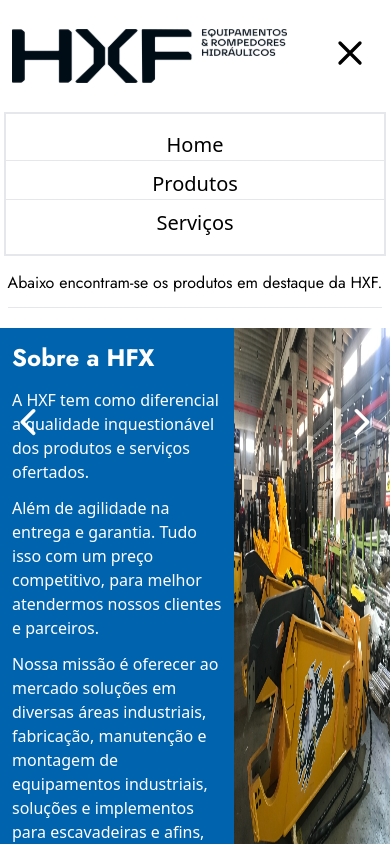
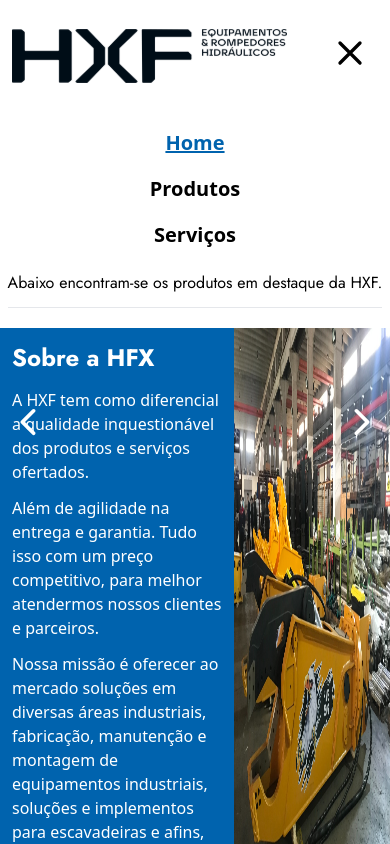
Before and after one commit to org-dev-dynasty/hfx-equipamentos-front, a React (Vite) app: page / in a window 390 px wide. Both pictures are taken after a click on the button 350 px from the left and 53 px from the top of the page. Shown: the top 844 px of the page. Built offline with nearby package versions, Linux system fonts and the light colour scheme.

Commit message:
adjusting styles, navbar tags and adding animations

```diff
--- a/src/app/components/Navbar/index.tsx
+++ b/src/app/components/Navbar/index.tsx
@@ -1,28 +1,41 @@
 import { Link } from "react-router-dom";
 import logo from "../../assets/logoPreta.svg"
-import { useState } from "react";
+import { useEffect, useState } from "react";
 
 export function Navbar({page} : {page: string}) {
     const [menuOpen, setMenuOpen] = useState(false);
+    const [scrollPosition, setScrollPosition] = useState(0);
 
     const toggleMenu = () => {
         setMenuOpen(!menuOpen);
     };
+
+    useEffect(() => {
+        const handleScroll = () => {
+          const position = window.pageYOffset;
+          setScrollPosition(position);
+        };
+
+        window.addEventListener('scroll', handleScroll);
+        return () => {
+          window.removeEventListener('scroll', handleScroll);
+        };
+      }, []);
     return (
-        <div className={`${page != "Home" ? "" : "fixed"} top-0 z-10 bg-white bg-opacity-40 py-4 w-full flex justify-between items-center rounded-lg rounded-t-none hover:bg-white duration-500`}>
+        <nav className={`${page != "Home" ? "" : "fixed"} top-0 z-10 bg-white ${scrollPosition < 10 ? 'bg-opacity-40' : ''} py-4 w-full flex justify-between items-center rounded-lg rounded-t-none hover:bg-white duration-500`}>
             <div className="ml-3">
                 <img src={logo} className="w-50 h-20" alt="Logo Azul" />
             </div>
 
             <div className="hidden sm:flex justify-center gap-8  ">
                 <div>
-                    <Link to={'/'} className={`font-bold ${page == "Home" ? "text-primary underline decoration-primary" : "text-black"} duration-500 hover:text-primary text-medium`}>Home</Link>
+                    <Link to={'/'} className={`font-bold ${page == "Home" ? "text-primary underline decoration-primary" : "text-black"} duration-200 text-medium hover:text-primary hover:underline hover:decoration-primary`}>Home</Link>
                 </div>
                 <div>
-                    <Link to={'/product'} className={`font-bold ${page == "Product" ? "text-primary underline decoration-primary" : "text-black"} duration-500 hover:text-primary text-medium`}>Produtos</Link>
+                    <Link to={'/product'} className={`font-bold ${page == "Product" ? "text-primary underline decoration-primary" : "text-black"} duration-200  text-medium hover:text-primary hover:underline hover:decoration-primary`}>Produtos</Link>
                 </div>
                 <div>
-                    <Link to={'/service'} className="font-bold text-black duration-500 hover:text-primary text-medium">Serviços</Link>
+                    <Link to={'/service'} className={`font-bold ${page == "Service" ? "text-primary underline decoration-primary" : "text-black"} duration-200 text-medium hover:text-primary hover:underline hover:decoration-primary`}>Serviços</Link>
                 </div>
             </div>
 
@@ -43,25 +56,23 @@ export function Navbar({page} : {page: string}) {
             </div>
 
             {menuOpen && (
-                <div className="sm:hidden absolute top-16 right-0 bg-white w-full mt-10 py-2 px-1 ">
-                    <div className="flex flex-col items-center py-4 space-y-2 border-x-2 border-t-1 border-y-2">
-                        <button className="hover:bg-primary  hover:text-white w-full  text-center">
-                            <Link to={'/'} className="text-black duration-500 hover:text-white text-medium">Home</Link>
-                            <hr className=" w-full "/>
+                <div className="sm:hidden absolute top-16 right-0 bg-white w-full mt-10 py-2 px-1">
+                    <div className="flex flex-col items-center py-4 gap-4">
+                        <button className=" hover:text-white w-full text-center">
+                            <Link to={'/'} className={`font-bold ${page == "Home" ? "text-primary underline decoration-primary" : "text-black"} duration-200 text-medium hover:text-primary hover:underline hover:decoration-primary`}>Home</Link>
                         </button>
 
-                        <button className="hover:bg-primary w-full h-full text-center">
-                            <Link to={'/product'} className="text-black duration-500 hover:text-white text-medium">Produtos</Link>
-                            <hr className=" w-full "/>
+                        <button className="w-full h-full text-center">
+                            <Link to={'/product'} className={`font-bold ${page == "Product" ? "text-primary underline decoration-primary" : "text-black"} duration-200 text-medium hover:text-primary hover:underline hover:decoration-primary`}>Produtos</Link>
                         </button>
 
-                        <button className="hover:bg-primary w-full text-center">
-                            <Link to={'/service'} className="text-black duration-500 hover:text-white text-medium">Serviços</Link>
+                        <button className="w-full text-center">
+                            <Link to={'/service'} className={`font-bold ${page == "Service" ? "text-primary underline decoration-primary" : "text-black"} duration-200 text-medium hover:text-primary hover:underline hover:decoration-primary`}>Serviços</Link>
                         </button>
                     </div>
                 </div>
             )}
-        </div>
+        </nav>
 
 
     );
```
